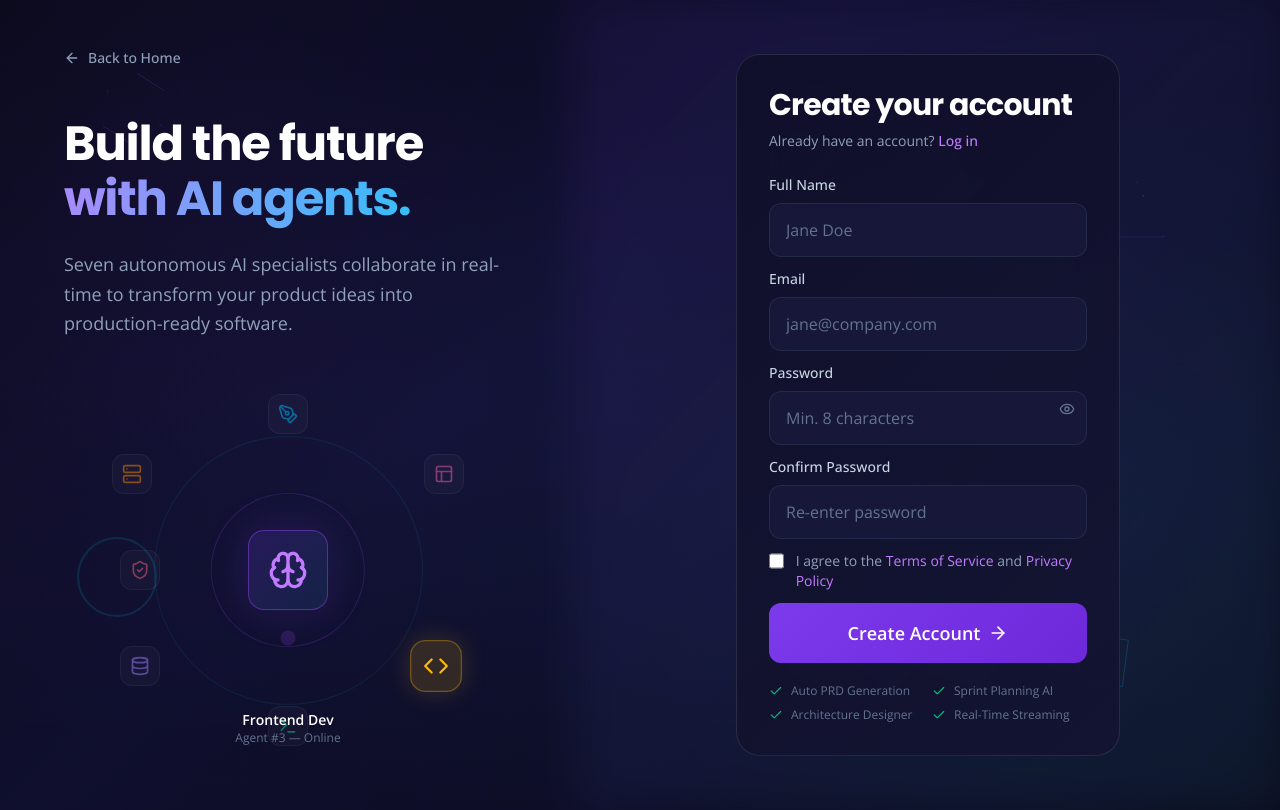
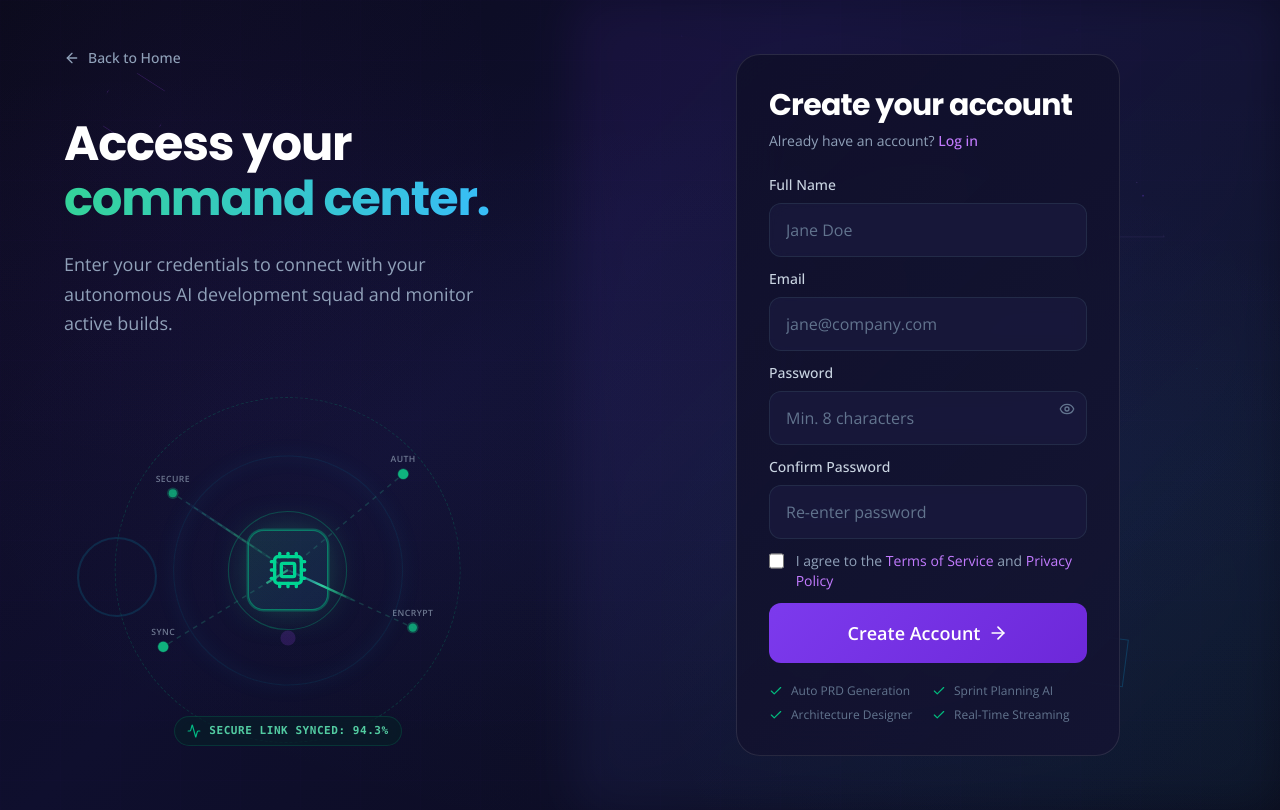
Before and after one commit to Siva-2003-web/AI-Product-Manager, a Next.js app in the folder landing/: page /register in a window 1280 px wide. Built offline with nearby package versions, Linux system fonts and the light colour scheme.

Commit message:
Match register page structure to login

```diff
--- a/landing/app/register/page.tsx
+++ b/landing/app/register/page.tsx
@@ -6,14 +6,8 @@ import {
   ArrowRight,
   Eye,
   EyeOff,
-  Brain,
-  Code,
-  Database,
-  Layout,
-  PenTool,
-  Server,
-  ShieldCheck,
-  Terminal,
+  Cpu,
+  Activity,
   Check,
   Loader2,
 } from "lucide-react";
@@ -127,6 +121,149 @@ function FloatingShapes() {
         transition={{ duration: 4, repeat: Infinity, ease: "easeInOut" }}
         className="absolute top-[78%] left-[22%] w-3 h-3 rounded-full bg-purple-500/30"
       />
+    </div>
+  );
+}
+
+/* ─── Quantum Connection Network (Left Panel) ─── */
+function QuantumNetwork() {
+  const [syncPercentage, setSyncPercentage] = useState(94.2);
+
+  useEffect(() => {
+    const interval = setInterval(() => {
+      setSyncPercentage((prev) => {
+        const next = prev + (Math.random() * 0.4 - 0.2);
+        return Math.min(100, Math.max(90, parseFloat(next.toFixed(1))));
+      });
+    }, 1500);
+    return () => clearInterval(interval);
+  }, []);
+
+  return (
+    <div className="relative w-full max-w-sm mx-auto aspect-square flex items-center justify-center">
+      <motion.div
+        animate={{ rotate: 360 }}
+        transition={{ duration: 25, repeat: Infinity, ease: "linear" }}
+        className="absolute inset-[5%] rounded-full border border-dashed border-emerald-500/20"
+      />
+
+      <motion.div
+        animate={{ rotate: -360 }}
+        transition={{ duration: 18, repeat: Infinity, ease: "linear" }}
+        className="absolute inset-[20%] rounded-full border border-cyan-500/10"
+        style={{
+          boxShadow:
+            "0 0 25px rgba(56, 189, 248, 0.05), inset 0 0 25px rgba(56, 189, 248, 0.05)",
+        }}
+      />
+
+      <motion.div
+        animate={{ scale: [0.95, 1.05, 0.95] }}
+        transition={{ duration: 4, repeat: Infinity, ease: "easeInOut" }}
+        className="absolute inset-[35%] rounded-full border border-emerald-500/30"
+      />
+
+      <svg
+        className="absolute inset-0 w-full h-full pointer-events-none"
+        viewBox="0 0 400 400"
+      >
+        {[
+          { x: 80, y: 120, label: "SECURE" },
+          { x: 320, y: 100, label: "AUTH" },
+          { x: 70, y: 280, label: "SYNC" },
+          { x: 330, y: 260, label: "ENCRYPT" },
+        ].map((node, i) => (
+          <g key={i}>
+            <motion.line
+              x1={node.x}
+              y1={node.y}
+              x2="200"
+              y2="200"
+              stroke="rgba(52, 211, 153, 0.2)"
+              strokeWidth="1.5"
+              strokeDasharray="5, 5"
+              animate={{ strokeDashoffset: [0, -20] }}
+              transition={{ duration: 3, repeat: Infinity, ease: "linear" }}
+            />
+            <motion.line
+              x1={node.x}
+              y1={node.y}
+              x2="200"
+              y2="200"
+              stroke="url(#pulseGrad)"
+              strokeWidth="2.5"
+              animate={{
+                x1: [node.x, 200],
+                y1: [node.y, 200],
+                opacity: [0, 1, 0],
+              }}
+              transition={{
+                duration: 2.5,
+                repeat: Infinity,
+                delay: i * 0.6,
+                ease: "easeInOut",
+              }}
+            />
+            <circle
+              cx={node.x}
+              cy={node.y}
+              r="6"
+              fill="#10B981"
+              opacity="0.3"
+            />
+            <motion.circle
+              cx={node.x}
+              cy={node.y}
+              r="3.5"
+              fill="#10B981"
+              animate={{ scale: [1, 1.6, 1], opacity: [0.6, 1, 0.6] }}
+              transition={{ duration: 2, repeat: Infinity, delay: i * 0.4 }}
+            />
+            <text
+              x={node.x}
+              y={node.y - 12}
+              textAnchor="middle"
+              fill="#94A3B8"
+              fontSize="9"
+              fontWeight="600"
+              letterSpacing="0.05em"
+              opacity="0.7"
+            >
+              {node.label}
+            </text>
+          </g>
+        ))}
+
+        <defs>
+          <linearGradient id="pulseGrad" x1="0%" y1="0%" x2="100%" y2="100%">
+            <stop offset="0%" stopColor="#38BDF8" stopOpacity="0" />
+            <stop offset="50%" stopColor="#34D399" stopOpacity="1" />
+            <stop offset="100%" stopColor="#10B981" stopOpacity="0" />
+          </linearGradient>
+        </defs>
+      </svg>
+
+      <div className="relative z-10 w-20 h-20 rounded-2xl flex items-center justify-center border border-emerald-500/40 bg-[linear-gradient(135deg,rgba(52,211,153,0.15),rgba(56,189,248,0.1))] shadow-[0_0_35px_rgba(52,211,153,0.25)]">
+        <Cpu className="w-10 h-10 text-emerald-400" />
+        <motion.div
+          animate={{ scale: [1, 1.25, 1], opacity: [0.4, 0, 0.4] }}
+          transition={{ duration: 3, repeat: Infinity, ease: "easeInOut" }}
+          className="absolute inset-0 rounded-2xl border-2 border-emerald-400"
+        />
+      </div>
+
+      <div className="absolute bottom-4 flex flex-col items-center">
+        <motion.div
+          animate={{ opacity: [0.8, 1, 0.8] }}
+          transition={{ duration: 2, repeat: Infinity }}
+          className="bg-emerald-950/40 border border-emerald-500/20 px-3 py-1.5 rounded-full flex items-center gap-2 backdrop-blur-md"
+        >
+          <Activity className="w-3.5 h-3.5 text-emerald-400 animate-pulse" />
+          <span className="text-[11px] font-mono text-emerald-300 font-semibold tracking-wider">
+            SECURE LINK SYNCED: {syncPercentage}%
+          </span>
+        </motion.div>
+      </div>
     </div>
   );
 }
@@ -293,144 +430,6 @@ function PasswordStrength({ password }: { password: string }) {
   );
 }
 
-/* ─── Orbiting Agent Icons (Left Panel) ─── */
-const AI_AGENTS = [
-  {
-    icon: PenTool,
-    label: "Product Manager",
-    positionClass: "top-4 left-1/2 -translate-x-1/2",
-    toneClass: "text-sky-400",
-    toneSoftClass:
-      "bg-sky-400/15 border-sky-400/30 shadow-[0_0_20px_rgba(56,189,248,0.18)]",
-  },
-  {
-    icon: Layout,
-    label: "UI/UX Designer",
-    positionClass: "top-1/4 right-4 -translate-y-1/2",
-    toneClass: "text-pink-400",
-    toneSoftClass:
-      "bg-pink-400/15 border-pink-400/30 shadow-[0_0_20px_rgba(244,114,182,0.18)]",
-  },
-  {
-    icon: Code,
-    label: "Frontend Dev",
-    positionClass: "bottom-1/4 right-6 translate-y-1/2",
-    toneClass: "text-amber-400",
-    toneSoftClass:
-      "bg-amber-400/15 border-amber-400/30 shadow-[0_0_20px_rgba(251,191,36,0.18)]",
-  },
-  {
-    icon: Terminal,
-    label: "Backend Dev",
-    positionClass: "bottom-4 left-1/2 -translate-x-1/2",
-    toneClass: "text-emerald-400",
-    toneSoftClass:
-      "bg-emerald-400/15 border-emerald-400/30 shadow-[0_0_20px_rgba(52,211,153,0.18)]",
-  },
-  {
-    icon: Database,
-    label: "DB Architect",
-    positionClass: "bottom-1/4 left-6 translate-y-1/2",
-    toneClass: "text-violet-400",
-    toneSoftClass:
-      "bg-violet-400/15 border-violet-400/30 shadow-[0_0_20px_rgba(167,139,250,0.18)]",
-  },
-  {
-    icon: Server,
-    label: "DevOps Engineer",
-    positionClass: "top-1/4 left-4 -translate-y-1/2",
-    toneClass: "text-orange-400",
-    toneSoftClass:
-      "bg-orange-400/15 border-orange-400/30 shadow-[0_0_20px_rgba(251,146,60,0.18)]",
-  },
-  {
-    icon: ShieldCheck,
-    label: "QA Specialist",
-    positionClass: "top-1/2 left-6 -translate-y-1/2",
-    toneClass: "text-rose-400",
-    toneSoftClass:
-      "bg-rose-400/15 border-rose-400/30 shadow-[0_0_20px_rgba(248,113,113,0.18)]",
-  },
-];
-
-function AgentOrbit() {
-  const [activeAgent, setActiveAgent] = useState(0);
-
-  useEffect(() => {
-    const interval = setInterval(() => {
-      setActiveAgent((prev) => (prev + 1) % AI_AGENTS.length);
-    }, 2200);
-    return () => clearInterval(interval);
-  }, []);
-
-  return (
-    <div className="relative w-full max-w-sm mx-auto aspect-square flex items-center justify-center">
-      {/* Central brain */}
-      <motion.div
-        animate={{ rotate: 360 }}
-        transition={{ duration: 30, repeat: Infinity, ease: "linear" }}
-        className="absolute inset-[30%] rounded-full border border-purple-500/20"
-      />
-      <motion.div
-        animate={{ rotate: -360 }}
-        transition={{ duration: 40, repeat: Infinity, ease: "linear" }}
-        className="absolute inset-[15%] rounded-full border border-cyan-500/10"
-      />
-      <div className="relative z-10 w-20 h-20 rounded-2xl flex items-center justify-center border border-purple-500/40 bg-[linear-gradient(135deg,rgba(124,58,237,0.2),rgba(56,189,248,0.1))] shadow-[0_0_40px_rgba(124,58,237,0.2)]">
-        <Brain className="w-10 h-10 text-purple-400" />
-      </div>
-
-      {/* Orbiting agents */}
-      {AI_AGENTS.map((agent, index) => {
-        const Icon = agent.icon;
-        const isActive = index === activeAgent;
-
-        return (
-          <motion.div
-            key={agent.label}
-            className={`absolute flex items-center justify-center cursor-pointer ${agent.positionClass}`}
-            animate={{
-              scale: isActive ? 1.3 : 1,
-              opacity: isActive ? 1 : 0.5,
-            }}
-            transition={{ duration: 0.3 }}
-            onClick={() => setActiveAgent(index)}
-          >
-            <div
-              className={`w-10 h-10 rounded-xl flex items-center justify-center border transition-all duration-300 ${
-                isActive
-                  ? agent.toneSoftClass
-                  : "bg-white/5 border-white/10 shadow-none"
-              }`}
-            >
-              <Icon className={`w-5 h-5 ${agent.toneClass}`} />
-            </div>
-          </motion.div>
-        );
-      })}
-
-      {/* Active agent label */}
-      <AnimatePresence mode="wait">
-        <motion.div
-          key={activeAgent}
-          initial={{ opacity: 0, y: 5 }}
-          animate={{ opacity: 1, y: 0 }}
-          exit={{ opacity: 0, y: -5 }}
-          transition={{ duration: 0.2 }}
-          className="absolute bottom-4 text-center"
-        >
-          <p className="text-white font-semibold text-sm">
-            {AI_AGENTS[activeAgent].label}
-          </p>
-          <p className="text-slate-500 text-xs">
-            Agent #{activeAgent + 1} — Online
-          </p>
-        </motion.div>
-      </AnimatePresence>
-    </div>
-  );
-}
-
 /* ─── Main Registration Page ─── */
 export default function RegisterPage() {
   const [form, setForm] = useState({
@@ -548,10 +547,10 @@ export default function RegisterPage() {
             transition={{ duration: 0.8, delay: 0.2 }}
             className="text-5xl font-bold text-white mb-6 leading-[1.15] tracking-tight"
           >
-            Build the future
+            Access your
             <br />
-            <span className="bg-[linear-gradient(90deg,#A78BFA,#38BDF8)] bg-clip-text text-transparent">
-              with AI agents.
+            <span className="bg-[linear-gradient(90deg,#34D399,#38BDF8)] bg-clip-text text-transparent">
+              command center.
             </span>
           </motion.h2>
           <motion.p
@@ -560,17 +559,17 @@ export default function RegisterPage() {
             transition={{ duration: 0.8, delay: 0.4 }}
             className="text-slate-400 text-lg leading-relaxed mb-10"
           >
-            Seven autonomous AI specialists collaborate in real-time to
-            transform your product ideas into production-ready software.
+            Enter your credentials to connect with your autonomous AI
+            development squad and monitor active builds.
           </motion.p>
 
-          {/* Agent orbit visualization */}
+          {/* Quantum connection network */}
           <motion.div
             initial={{ opacity: 0 }}
             animate={{ opacity: 1 }}
             transition={{ duration: 1, delay: 0.6 }}
           >
-            <AgentOrbit />
+            <QuantumNetwork />
           </motion.div>
         </div>
       </div>
```
